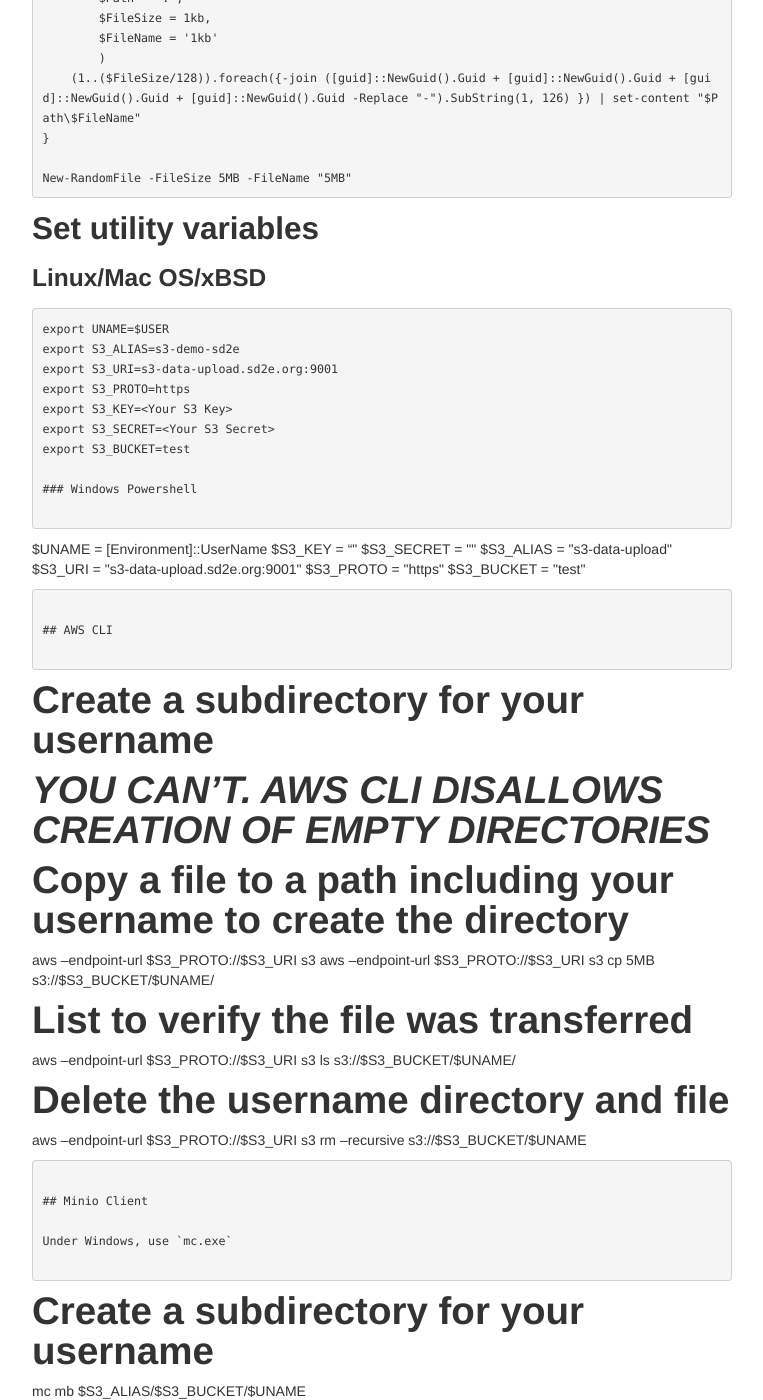
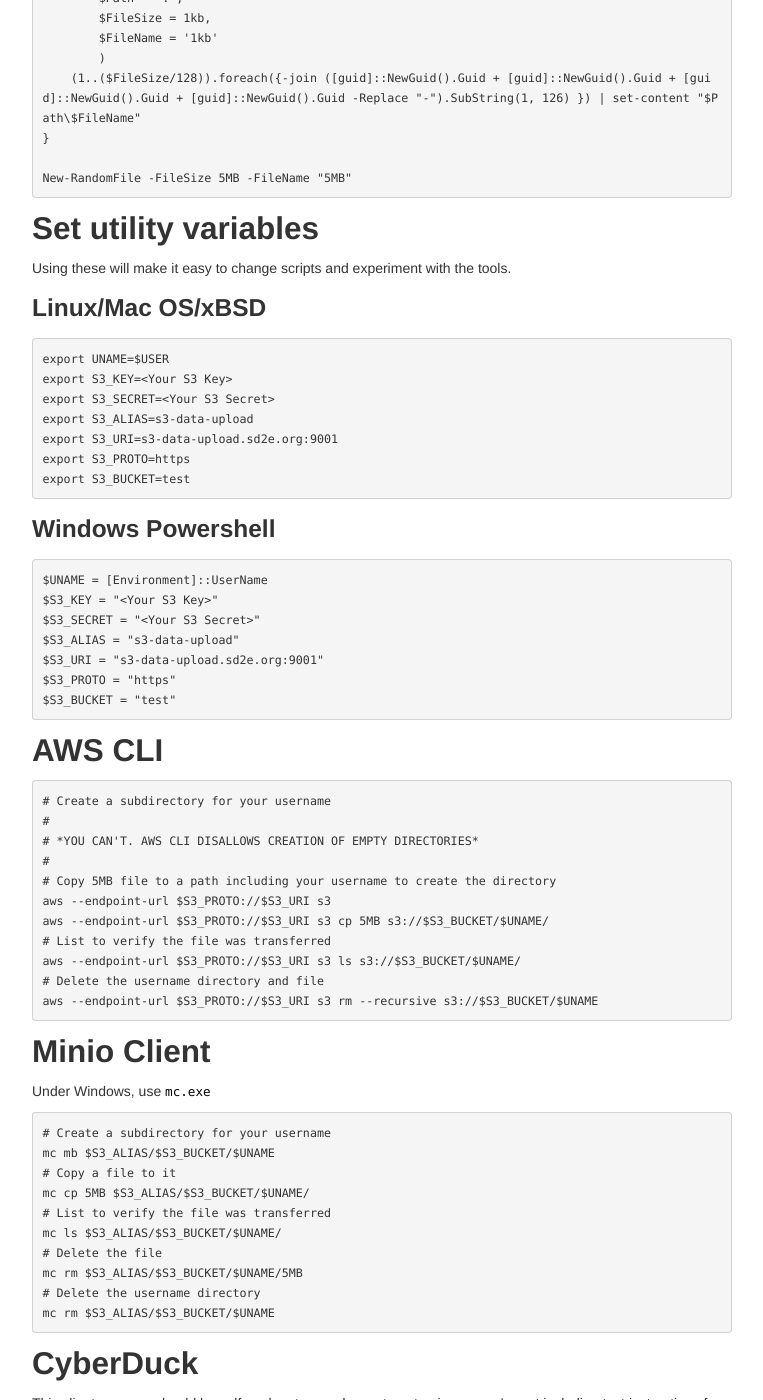
Before and after one commit to SD2E/s3-user-guide, a Jekyll site: the page built from docs/test_clients.md, in a window 1280 px wide and 1400 px high, scrolled down 426 px. Shown: the whole window, without its empty margins (258-1021 px from the left). Built offline with Jekyll 4.4.1, drawn with Linux system fonts in a browser that asks for light colours; some of the changed text lies outside the part shown.

````diff
--- a/docs/test_clients.md
+++ b/docs/test_clients.md
@@ -4,7 +4,7 @@ title: Test Your S3 Configuration
 tagline:
 ---
 
-## Create a sample file to upload
+## Create a 5MB file to upload
 
 ### Linux/Mac OS/xBSD
 
@@ -29,16 +29,19 @@ New-RandomFile -FileSize 5MB -FileName "5MB"
 
 ## Set utility variables
 
+Using these will make it easy to change scripts and experiment with the tools.
+
 ### Linux/Mac OS/xBSD
 
 ```
 export UNAME=$USER
-export S3_ALIAS=s3-demo-sd2e
+export S3_KEY=<Your S3 Key>
+export S3_SECRET=<Your S3 Secret>
+export S3_ALIAS=s3-data-upload
 export S3_URI=s3-data-upload.sd2e.org:9001
 export S3_PROTO=https
-export S3_KEY=<Your S3 Key>
-export S3_SECRET=<Your S3 Secret>
 export S3_BUCKET=test
+```
 
 ### Windows Powershell
 
@@ -56,8 +59,10 @@ $S3_BUCKET = "test"
 
 ```
 # Create a subdirectory for your username
+#
 # *YOU CAN'T. AWS CLI DISALLOWS CREATION OF EMPTY DIRECTORIES*
-# Copy a file to a path including your username to create the directory
+#
+# Copy 5MB file to a path including your username to create the directory
 aws --endpoint-url $S3_PROTO://$S3_URI s3
 aws --endpoint-url $S3_PROTO://$S3_URI s3 cp 5MB s3://$S3_BUCKET/$UNAME/
 # List to verify the file was transferred
````
Also changed, not shown: docs/configure_clients.md (+15 -10 lines), assets/duck.png (added).
